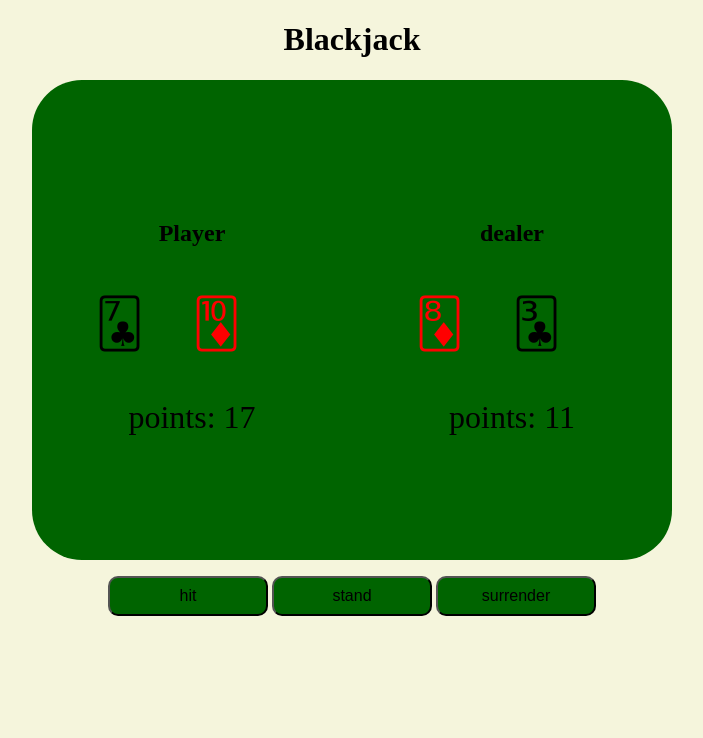
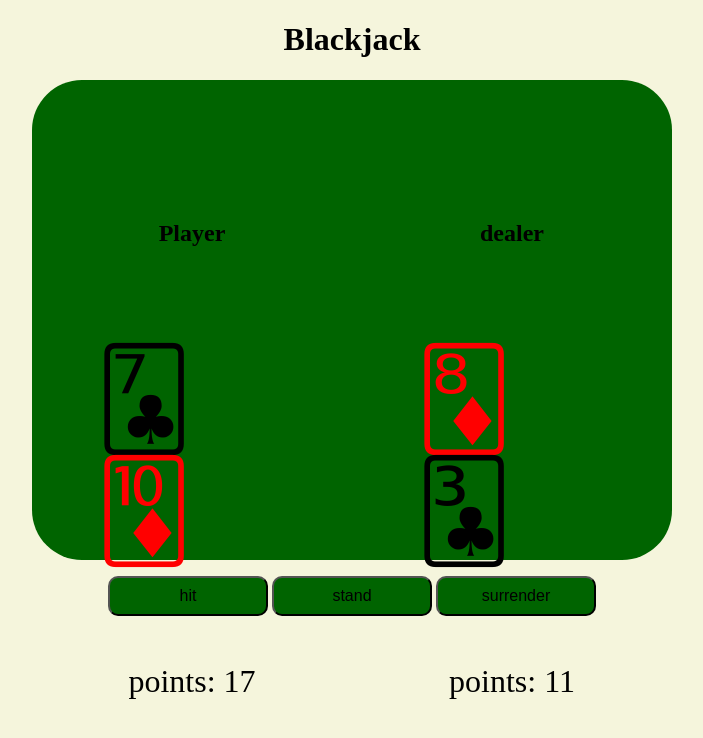
Before and after one commit to Hub-Mo/BlackJack-PHP, a PHP site: page / in a window 1280 px wide. Shown: the top 738 px of the page, without its empty margins (288-991 px from the left). Run offline with PHP 8.4, Linux system fonts and the light colour scheme; the visitor is signed in with stand-in values (Sample User, id 1).

Commit message:
end product

```diff
--- a/index.php
+++ b/index.php
@@ -55,7 +55,7 @@ if(isset($_POST['surrender'])){
     <div class="playerContainer test">
         <div class="playerField test">
             <h2>Player</h2>
-            <p style="font-size: 3rem">
+            <p style="font-size: 6rem">
             <?php
             foreach ($_SESSION['blackJack']->getPlayer()->getCards() as $card) {
             echo $card->getUnicodeCharacter(true);
@@ -70,7 +70,7 @@ if(isset($_POST['surrender'])){
         </div>
         <div class="dealerField test">
             <h2>dealer</h2>
-            <p  style="font-size: 3rem">
+            <p  style="font-size: 6rem">
                 <?php
                 foreach ($_SESSION['blackJack']->getDealer()->getCards() as $card) {
                     echo $card->getUnicodeCharacter(true);
```
